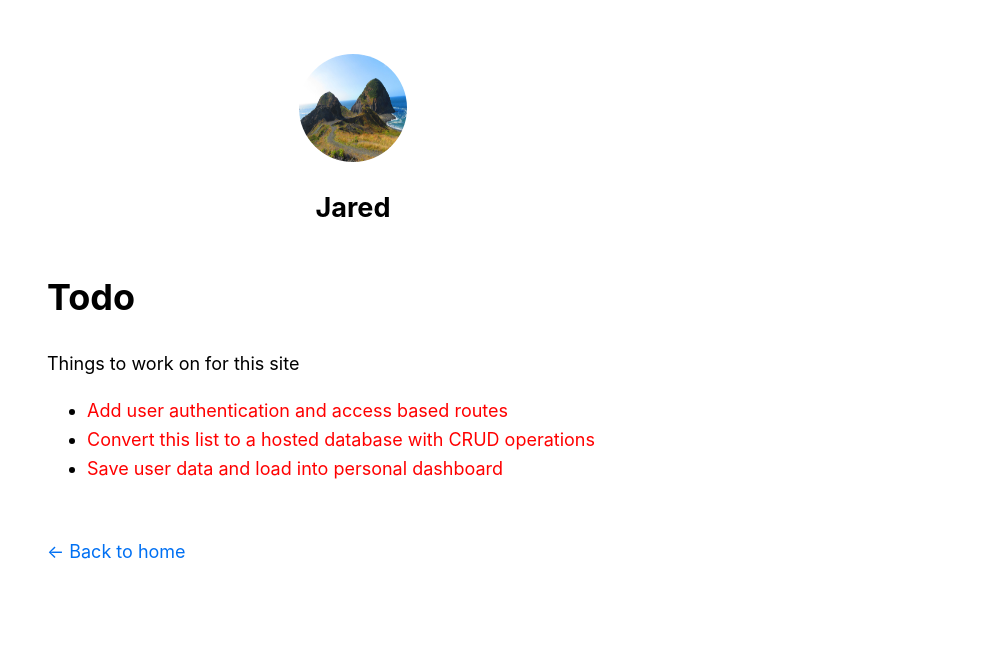
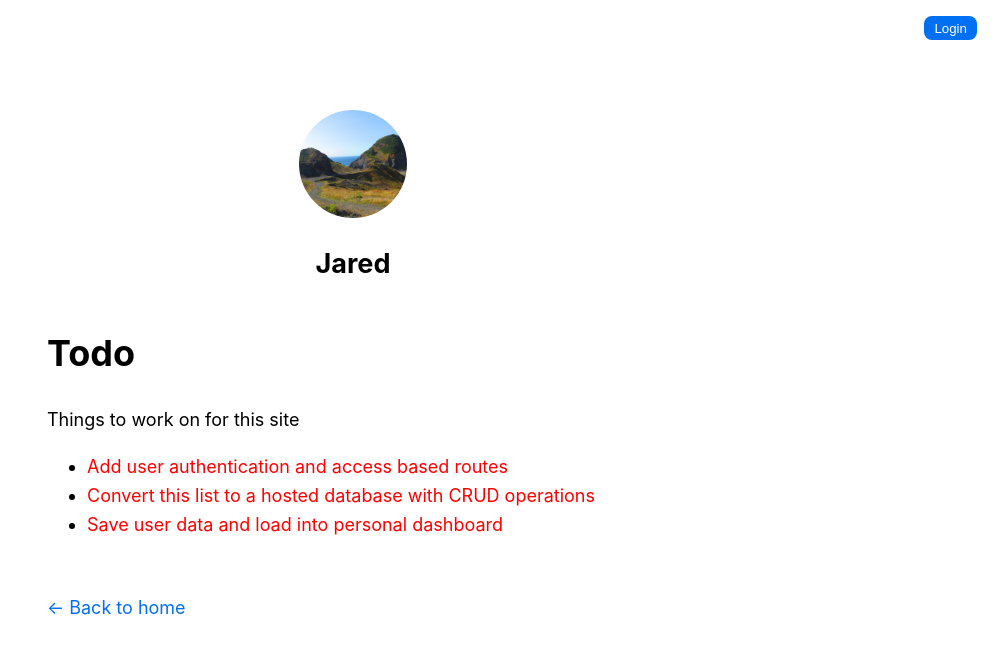
Before and after one commit to Jared-Hood/nextjs-blog-tutorial, a Next.js app: page /todo in a window 1280 px wide. Shown: the top 654 px of the page, without its empty margins (287-1280 px from the left). Built offline with nearby package versions, Linux system fonts and the light colour scheme; no server answers.

Commit message:
finish auth stuff

```diff
--- a/components/layout.jsx
+++ b/components/layout.jsx
@@ -3,12 +3,35 @@ import Image from 'next/image';
 import styles from './layout.module.css';
 import utilStyles from '../styles/utils.module.css';
 import Link from 'next/link';
+import { useSession, signIn, signOut } from 'next-auth/react';
 
 const name = 'Jared';
 export const siteTitle = 'Next.js Sample Website';
 
 export default function Layout({ children, home }) {
+  const { data: session } = useSession();
   return (
+    <div>
+      <div className={utilStyles.login}>
+        {session && (
+          <>
+            <div className={utilStyles.username}>{session.user.name}</div>
+            <Image
+              src={"https://avatars.githubusercontent.com/u/38025637?v=4"}
+              className={utilStyles.borderCircle}
+              height={32}
+              width={32}
+              alt={"User Image"}
+            />
+            <button className={utilStyles.loginButton} onClick={() => signOut()}>Logout</button>
+          </>
+        )}
+        {!session && (
+          <>
+            <button className={utilStyles.loginButton} onClick={() => signIn()}>Login</button>
+          </>
+        )}
+      </div>
       <div className={styles.container}>
         <Head>
           <link rel="icon" href="/favicon.ico" />
@@ -68,5 +91,6 @@ export default function Layout({ children, home }) {
           </div>
         )}
       </div>
+    </div>
   );
 }
--- /dev/null
+++ b/middleware.js
@@ -0,0 +1,6 @@
+// Require login to access dashboard page
+export { default } from "next-auth/middleware"
+
+export const config = {
+  matcher: ['/dashboard'],
+}
--- /dev/null
+++ b/next.config.js
@@ -0,0 +1,5 @@
+module.exports = {
+  images: {
+    domains: ['avatars.githubusercontent.com']
+  }
+}
--- a/styles/utils.module.css
+++ b/styles/utils.module.css
@@ -27,6 +27,7 @@
 
 .borderCircle {
   border-radius: 9999px;
+  object-fit: cover;
 }
 
 .colorInherit {
@@ -55,3 +56,32 @@
   display: flex;
   justify-content: space-evenly;
 }
+
+.login {
+  display: flex;
+  padding: 16px;
+  justify-content: flex-end;
+  align-self: center;
+}
+
+.username {
+  margin-right: 4px;
+}
+
+.loginButton {
+  background-color: #0070f3;
+  color: white;
+  border-radius: 8px;
+  outline: inherit;
+  border: inherit;
+  margin-left: 8px;
+  padding: 4px 10px;
+  cursor: pointer;
+  height: 24px;
+  align-self: center;
+}
+
+.loginButton:hover
+{
+  background-color: #005bbd;
+}
```
Also changed, not shown: pages/api/auth/[...nextauth].js (+7 -1 lines), pages/dashboard.jsx (deleted, +0 -9 lines), pages/dashboard/index.jsx (added, +17 -0 lines), pages/index.jsx (+7 -15 lines), 1 other file (tests, documents, lock files or other folders). Lines whose indentation alone changed are shown as unchanged.
